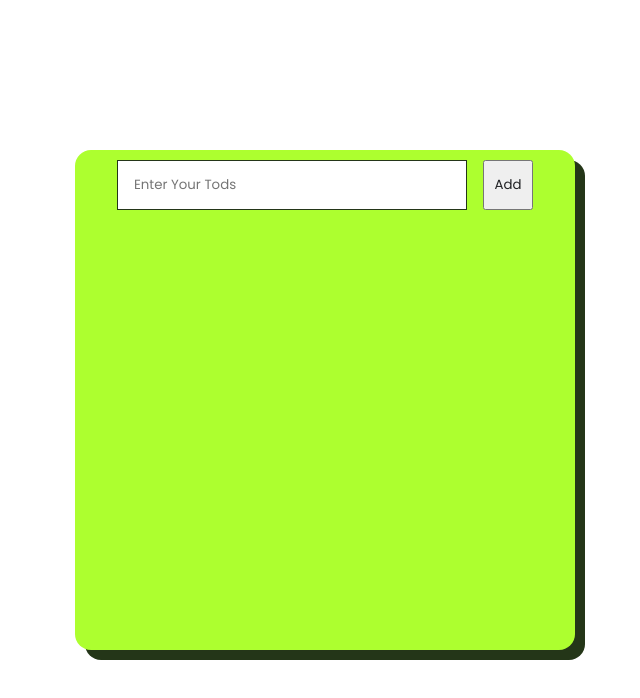
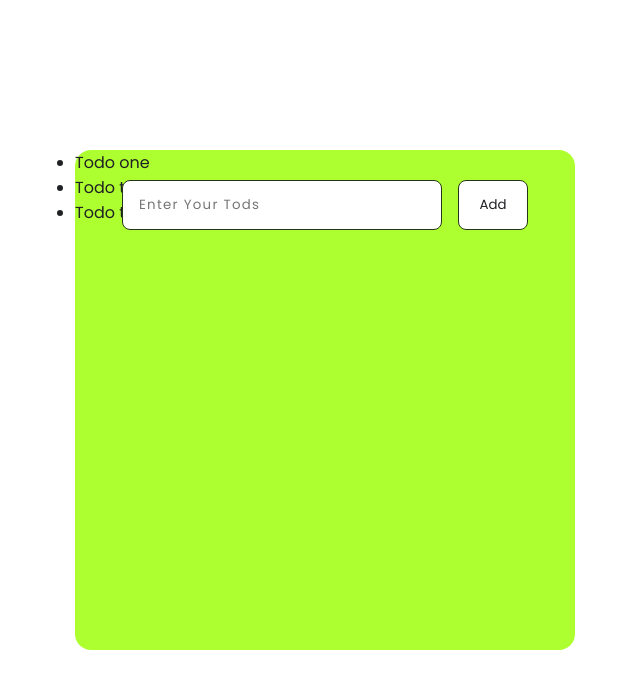
Before and after one commit to iambasilp/React-Todo-App, a React (Vite) app: page / in a window 1280 px wide. Shown: the top 698 px of the page, without its empty margins (315-955 px from the left). Built offline with nearby package versions, Linux system fonts and the light colour scheme.

Commit message:
updated some important file

```diff
--- a/src/components/TodoInput.jsx
+++ b/src/components/TodoInput.jsx
@@ -3,7 +3,6 @@ const TodoInput = () => {
    <header>
     <input type="text" placeholder="Enter your Tods" />
     <input type="submit" value="Add" />
-
    </header>
   )
 }
--- /dev/null
+++ b/src/components/TodoList.jsx
@@ -0,0 +1,21 @@
+
+const TodoList = () => {
+    const Todos = [
+        "Todo one",
+        "Todo two",
+        "Todo three"
+    ]
+  return (
+    <ul>
+      {
+        Todos.map((item,itemIndex)=>{
+            return (
+                <li key={itemIndex}>{item}</li>
+            )
+        })
+      }
+    </ul>
+  )
+}
+
+export default TodoList
--- a/src/components/TodoMain.jsx
+++ b/src/components/TodoMain.jsx
@@ -1,8 +1,11 @@
 import TodoInput from "./TodoInput"
+import TodoList from "./TodoList"
+TodoList
 const TodoMain = () => {
   return (
     <div className="Todo container">
       <TodoInput />
+      <TodoList />
     </div>
   )
 }
--- a/src/index.css
+++ b/src/index.css
@@ -13,38 +13,48 @@ body {
   height: 100vh;
 }
 .Todo.container {
-  background-color:greenyellow;
+  background-color: greenyellow;
   width: 500px;
   height: 500px;
   border-radius: 1rem;
-  box-shadow: 10px 10px #243618;
+  position: relative;
   position: relative;
 }
-.Todo.container header{
+
+.Todo.container header {
   position: absolute;
-  top: 10px;
+
+  top: 30px;
   left: 50%;
   transform: translateX(-50%);
   display: flex;
   gap: 1rem;
-
 }
-.Todo.container input[type="text"]{
-
-  width: 350px;
+.Todo.container input[type="text"] {
+  width: 320px;
   height: 50px;
   padding: 0 1rem;
   text-transform: capitalize;
+  letter-spacing: .08rem;
   caret-color: red;
   outline: none;
   border: 1px solid #243618;
   transition: all ease 0.3s;
-
-
+  border-radius: 0.5rem;
 }
-.Todo.container input[type="text"]:focus{
-  border: 2px solid orange;
+.Todo.container input[type="text"]:focus {
+  border: 1px solid orange;
 }
-.Todo.container input[type="submit"]{
-  width: 50px;
+.Todo.container input[type="submit"] {
+  width: 70px;
+  border: 1px solid #243618;
+  border-radius: 0.5rem;
+  outline: none;
+  transition: all ease 0.3s;
+  background-color: white;
 }
+.Todo.container input[type="submit"]:hover{
+  background-color: #243618;
+  transform:scale(.95);
+  color: white;
+}
```
